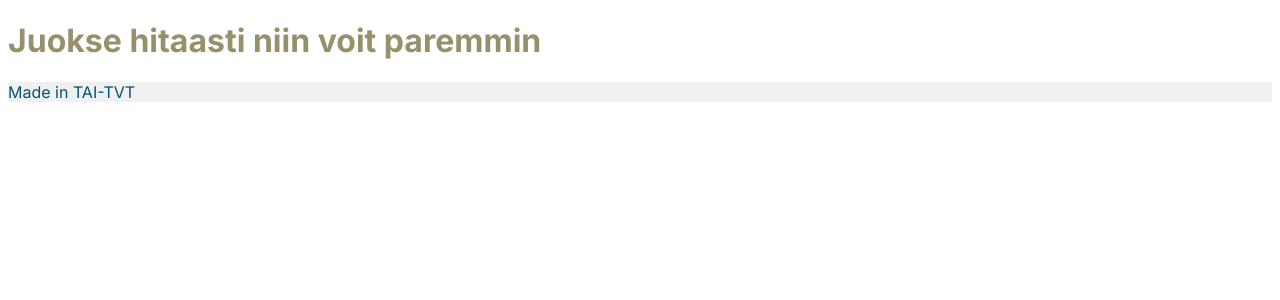
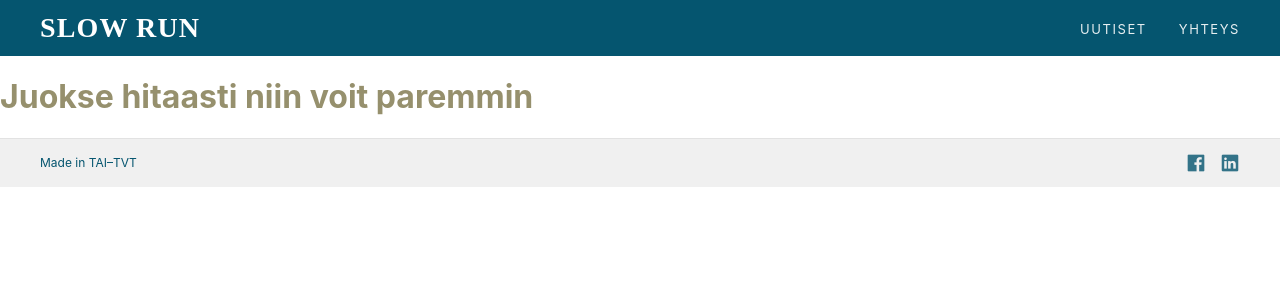
Before and after one commit to TAI-Slow-Run/slow-run-projekti, a PHP site: page / in a window 1280 px wide. Shown: the top 300 px of the page. Run offline with PHP 8.4, Linux system fonts and the light colour scheme; some libraries are stand-ins or nearby versions.

Commit message:
add header and footer update index and styles for header/footer

```diff
--- a/css/style.css
+++ b/css/style.css
@@ -5,25 +5,107 @@
   --main-font: "Inter", sans-serif;
 
   /* COLORS */
-    --brand-color: #05556F; /* header's bcg, btn Lähetä */
-    --accent-color: #849E8A; /* bcg's color section KEITA OLEMME, btn Liity mukaan, input font's color */
-    --second-color: #96906D; /* form's Haluatko tietaa color, stairs color */
+  --brand-color: #05556f; /* header's bcg, btn Lähetä */
+  --accent-color: #849e8a; /* bcg's color section KEITA OLEMME, btn Liity mukaan, input font's color */
+  --second-color: #96906d; /* form's Haluatko tietaa color, stairs color */
   --main-color: #ffffff; /* main background color*/
   --main-font-color: #000000; /* main font's color*/
   --footer-bcg: #f0f0f0; /* This color was NOT given in Moodle as one of the page's color, but I propose to use this one */
 
-    --just-color:  #003856;  /* This color was given in Moodle as one of the page's color, but I can't see right now where to use it */
+  --just-color: #003856; /* This color was given in Moodle as one of the page's color, but I can't see right now where to use it */
 }
 
-  body{
+body {
   font-family: var(--main-font);
   font-optical-sizing: auto;
   font-weight: 400;
   font-style: normal;
   background-color: var(--main-color);
   color: var(--second-color);
+  margin: 0;
+  padding: 0;
 }
-  footer{
-    background-color: var(--footer-bcg);
+
+/* ===== HEADER ===== */
+.site-header {
+  background-color: var(--brand-color);
+  color: var(--main-color);
+}
+.site-header .container {
+  display: flex;
+  align-items: center;
+  justify-content: space-between;
+  min-height: 56px;
+}
+.brand {
+  font-family: "Libre Bodoni", serif;
+  font-size: 28px;
+  font-weight: 700;
+  color: var(--main-color);
+  text-decoration: none;
+  letter-spacing: 0.04em;
+}
+.main-nav ul {
+  display: flex;
+  gap: 32px;
+  list-style: none;
+  margin: 0;
+  padding: 0;
+}
+.main-nav .nav-link {
+  font-family: var(--main-font);
+  color: var(--main-color);
+  text-decoration: none;
+  font-size: 13px;
+  letter-spacing: 0.12em;
+  text-transform: uppercase;
+  opacity: 0.9;
+}
+.main-nav .nav-link:hover {
+  opacity: 1;
+  text-decoration: underline;
+  text-underline-offset: 3px;
+}
+
+/* ===== FOOTER ===== */
+.site-footer {
+  background: var(--footer-bcg);
+  border-top: 1px solid rgba(0, 0, 0, 0.06);
   color: var(--brand-color);
 }
+.site-footer .container {
+  display: flex;
+  justify-content: space-between;
+  align-items: center;
+  min-height: 48px;
+}
+.made-in {
+  margin: 0;
+  font-family: var(--main-font);
+  font-size: 12px;
+  color: var(--brand-color);
+}
+.social {
+  display: flex;
+  gap: 14px;
+  list-style: none;
+  margin: 0;
+  padding: 0;
+}
+
+.social i {
+  font-size: 20px;
+  color: var(--brand-color);
+  opacity: 0.8;
+  transition: opacity 0.2s;
+}
+
+.social i:hover {
+  opacity: 1;
+}
+
+.site-header .container,
+.site-footer .container {
+  padding-left: 40px;
+  padding-right: 40px;
+}
--- /dev/null
+++ b/footer.php
@@ -0,0 +1,9 @@
+<footer class="site-footer">
+  <div class="container">
+    <p class="made-in">Made in TAI–TVT</p>
+    <ul class="social">
+      <li><a href="#" aria-label="Facebook"><i class="uil uil-facebook"></i></a></li>
+      <li><a href="#" aria-label="LinkedIn"><i class="uil uil-linkedin"></i></a></li>
+    </ul>
+  </div>
+</footer>
--- /dev/null
+++ b/header.php
@@ -0,0 +1,12 @@
+<?php // header.php ?>
+<header class="site-header">
+  <div class="container">
+    <a href="./" class="brand">SLOW RUN</a>
+    <nav class="main-nav" aria-label="Päävalikko">
+      <ul>
+        <li><a href="./news.php"    class="nav-link">UUTISET</a></li>
+        <li><a href="./contact.php" class="nav-link">YHTEYS</a></li>
+      </ul>
+    </nav>
+  </div>
+</header>
--- a/index.html
+++ b/index.php
@@ -7,17 +7,15 @@
 
     <link rel="preconnect" href="https://fonts.googleapis.com" />
     <link rel="preconnect" href="https://fonts.gstatic.com" crossorigin />
-    <link
-      href="https://fonts.googleapis.com/css2?family=Inter:ital,opsz,wght@0,14..32,100..900;1,14..32,100..900&family=Libre+Bodoni:ital,wght@0,400..700;1,400..700&display=swap"
-      rel="stylesheet"
-    />
+    <link rel="stylesheet" href="https://unicons.iconscout.com/release/v4.2.0/css/line.css">
 
     <link rel="stylesheet" href="./css/style.css" />
   </head>
   <body>
-    <h1>Juokse hitaasti niin voit paremmin</h1>
-    <footer>
-        <p>Made in TAI-TVT</p>
-    </footer>
+    <?php include __DIR__ . '/header.php'; ?>
+    <main>
+      <h1>Juokse hitaasti niin voit paremmin</h1>
+  </main>
+    <?php include __DIR__ . '/footer.php'; ?>
   </body>
 </html>
```
Lines whose indentation alone changed are shown as unchanged.
